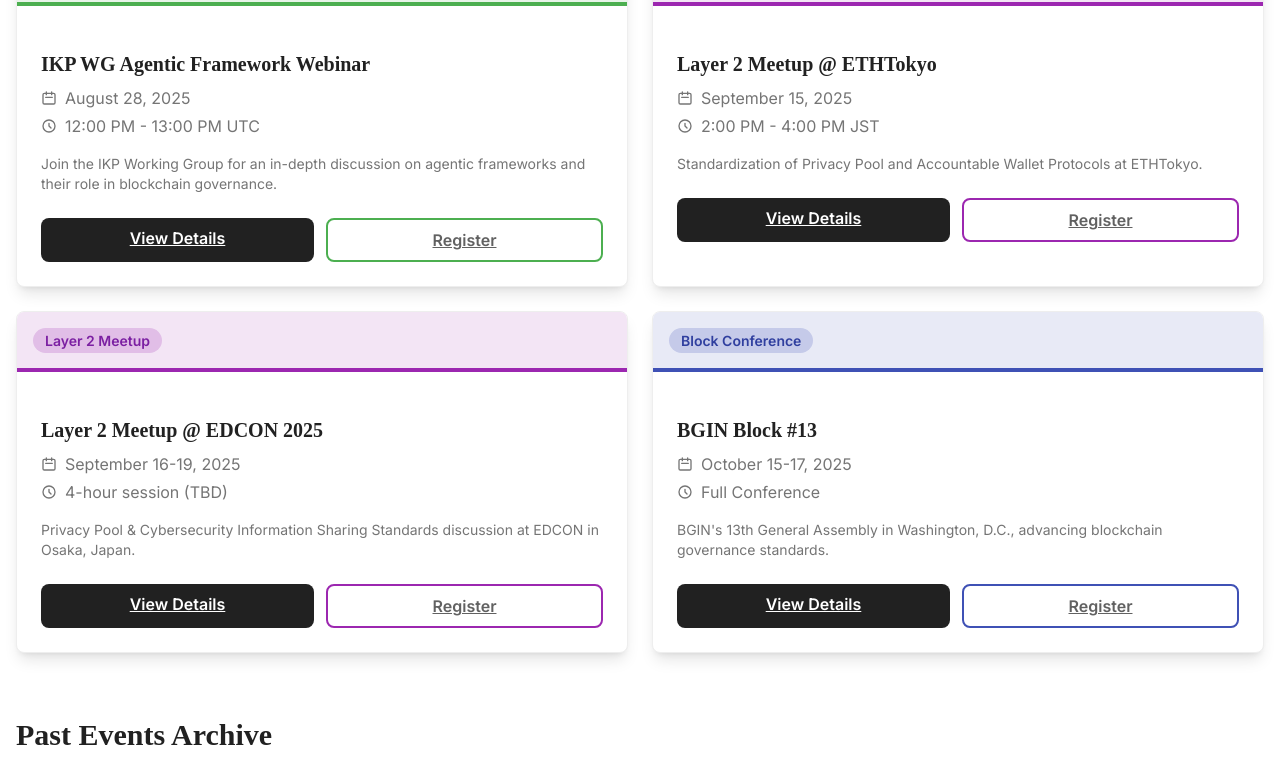
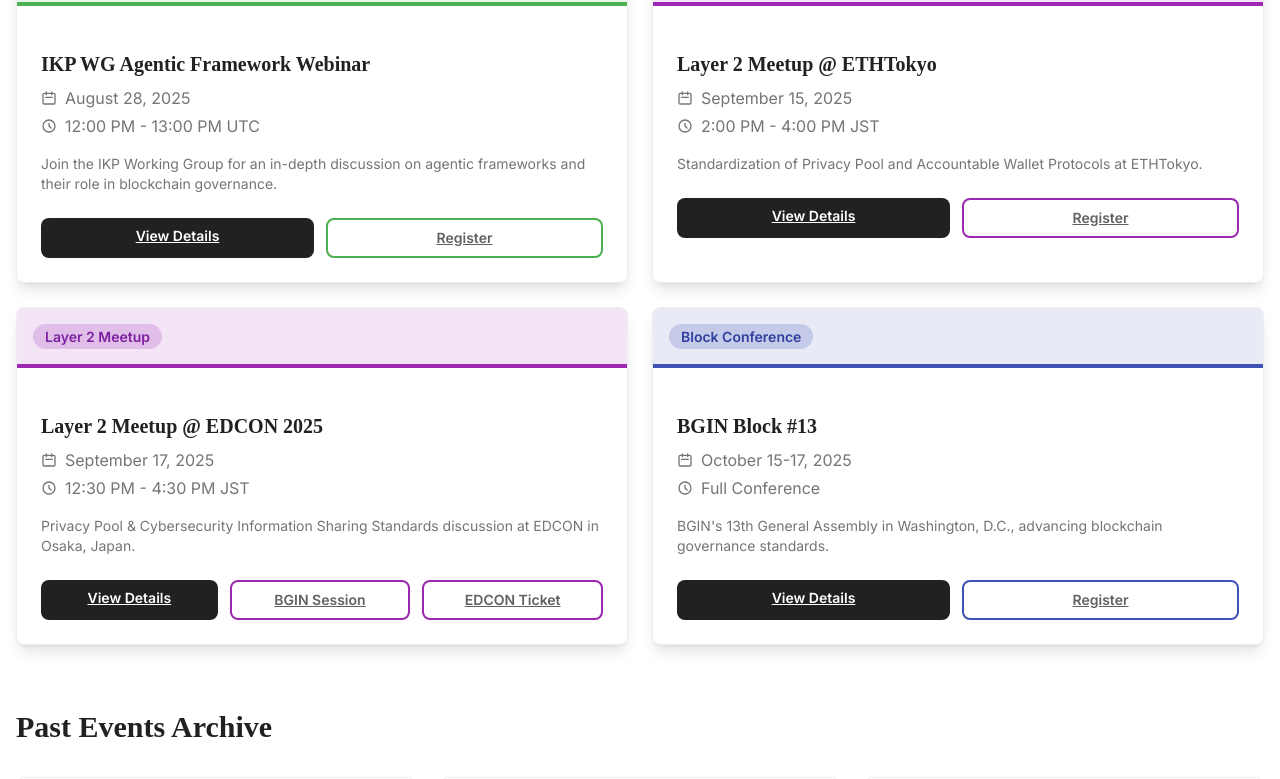
Before and after one commit to bgin-global/bgin-homepage, a Next.js app: page /events in a window 1280 px wide. Shown: the part 451-1230 px from the top of the page. Built offline with nearby package versions, Linux system fonts and the light colour scheme.

Commit message:
added edcon luma and changed edcon times

```diff
--- a/app/activities/layer2-meetup-overview/page.tsx
+++ b/app/activities/layer2-meetup-overview/page.tsx
@@ -107,10 +107,10 @@ export default function Layer2MeetupOverview() {
               <div className="p-6">
                 <div className="mb-4">
                   <p className="text-gray-600 mb-2">
-                    <strong className="text-gray-900">Date:</strong> September 16-19, 2025
+                    <strong className="text-gray-900">Date:</strong> September 17, 2025
                   </p>
                   <p className="text-gray-600 mb-2">
-                    <strong className="text-gray-900">Duration:</strong> 4-hour session (Date TBD)
+                    <strong className="text-gray-900">Time:</strong> 12:30 PM - 4:30 PM (JST)
                   </p>
                   <p className="text-gray-600 mb-2">
                     <strong className="text-gray-900">Location:</strong> Grand Green Osaka
@@ -128,20 +128,34 @@ export default function Layer2MeetupOverview() {
                   </ul>
                 </div>
 
+                <div className="mb-4 p-3 bg-gray-50 border border-gray-200 rounded-lg">
+                  <p className="text-sm text-gray-600">
+                    <strong>Note:</strong> EDCON registration is also required to attend this meetup
+                  </p>
+                </div>
+
                 <div className="flex gap-3">
                   <Link
                     href="/events/20250916-layer2-edcon"
-                    className="flex-1 bg-gray-900 text-white px-4 py-2 rounded-lg hover:bg-gray-800 transition-colors font-semibold text-center"
+                    className="flex-1 bg-gray-900 text-white px-4 py-2 rounded-lg hover:bg-gray-800 transition-colors font-semibold text-center text-sm"
                   >
                     Event Details
                   </Link>
                   <Link
-                    href="https://www.edcon.io/en/ticket"
-                    className="flex-1 border-2 border-purple-500 text-purple-600 px-4 py-2 rounded-lg hover:bg-purple-50 transition-colors font-semibold text-center"
+                    href="https://luma.com/6bnm90zw"
+                    className="flex-1 border-2 border-purple-500 text-purple-600 px-4 py-2 rounded-lg hover:bg-purple-50 transition-colors font-semibold text-center text-sm"
                     target="_blank"
                     rel="noopener noreferrer"
                   >
-                    Register via EDCON
+                    Register (Luma)
+                  </Link>
+                  <Link
+                    href="https://www.edcon.io/en/ticket"
+                    className="flex-1 border-2 border-purple-500 text-purple-600 px-4 py-2 rounded-lg hover:bg-purple-50 transition-colors font-semibold text-center text-sm"
+                    target="_blank"
+                    rel="noopener noreferrer"
+                  >
+                    EDCON Tickets
                   </Link>
                 </div>
               </div>
--- a/app/events/20250916-layer2-edcon/page.tsx
+++ b/app/events/20250916-layer2-edcon/page.tsx
@@ -58,9 +58,8 @@ export default function Layer2EDCONEvent() {
             <div>
               <div className="mb-6">
                 <h3 className="text-lg font-semibold text-gray-700 mb-2">📅 Date & Time</h3>
-                <p className="text-gray-600">September 16-19, 2025</p>
-                <p className="text-gray-600">4-hour half-day session</p>
-                <p className="text-gray-500 text-sm">(Exact date and time TBD)</p>
+                <p className="text-gray-600">September 17, 2025</p>
+                <p className="text-gray-600">12:30 PM - 4:30 PM (JST)</p>
               </div>
 
               <div className="mb-6">
@@ -87,7 +86,17 @@ export default function Layer2EDCONEvent() {
 
               <div className="mb-6">
                 <h3 className="text-lg font-semibold text-gray-700 mb-2">🎫 Registration</h3>
-                <p className="text-gray-600 mb-2">Registration through EDCON required</p>
+                <p className="text-gray-600 mb-3">Two registration options available:</p>
+                <div className="space-y-2">
+                  <Link
+                    href="https://luma.com/6bnm90zw"
+                    className="inline-flex items-center text-blue-600 hover:text-purple-800 font-medium text-sm"
+                    target="_blank"
+                    rel="noopener noreferrer"
+                  >
+                    Register for Layer2 Meetup (Luma) →
+                  </Link>
+                  <br />
                   <Link
                     href="https://www.edcon.io/en/ticket"
                     className="inline-flex items-center text-blue-600 hover:text-purple-800 font-medium text-sm"
@@ -96,6 +105,7 @@ export default function Layer2EDCONEvent() {
                   >
                     Register at EDCON 2025 →
                   </Link>
+                </div>
               </div>
             </div>
 
@@ -273,6 +283,14 @@ export default function Layer2EDCONEvent() {
 
           <div className="flex gap-4 justify-center flex-wrap">
             <Link
+              href="https://luma.com/6bnm90zw"
+              className="bg-white text-gray-900 px-8 py-4 rounded-lg hover:bg-gray-100 transition-colors font-semibold text-lg shadow-lg"
+              target="_blank"
+              rel="noopener noreferrer"
+            >
+              Register on Luma
+            </Link>
+            <Link
               href="https://www.edcon.io/en/ticket"
               className="bg-white text-gray-900 px-8 py-4 rounded-lg hover:bg-gray-100 transition-colors font-semibold text-lg shadow-lg"
               target="_blank"
--- a/app/events/page.tsx
+++ b/app/events/page.tsx
@@ -47,13 +47,14 @@ export default function EventsPage() {
     {
       id: "layer2-edcon",
       title: "Layer 2 Meetup @ EDCON 2025",
-      date: "September 16-19, 2025",
-      time: "4-hour session (TBD)",
+      date: "September 17, 2025",
+      time: "12:30 PM - 4:30 PM JST",
       type: "Layer 2 Meetup",
       description: "Privacy Pool & Cybersecurity Information Sharing Standards discussion at EDCON in Osaka, Japan.",
       link: "/events/20250916-layer2-edcon",
       color: eventTypeColors["Layer 2 Meetup"],
-      registerLink: "https://www.edcon.io/en/ticket"
+      registerLink: "https://luma.com/6bnm90zw",
+      secondaryRegisterLink: "https://www.edcon.io/en/ticket"
     },
     {
       id: "block13",
@@ -150,19 +151,31 @@ export default function EventsPage() {
                   <div className="flex gap-3">
                     <Link
                       href={event.link}
-                      className="flex-1 bg-gray-900 text-white px-4 py-2 rounded-lg hover:bg-gray-800 transition-colors font-semibold text-center"
+                      className="flex-1 bg-gray-900 text-white px-4 py-2 rounded-lg hover:bg-gray-800 transition-colors font-semibold text-center text-sm"
                     >
                       View Details
                     </Link>
                     {event.registerLink ? (
+                      <>
                         <Link
                           href={event.registerLink}
-                        className={`flex-1 border-2 ${event.color.split(' ')[1]} text-gray-700 px-4 py-2 rounded-lg hover:bg-gray-50 transition-colors font-semibold text-center`}
+                          className={`flex-1 border-2 ${event.color.split(' ')[1]} text-gray-700 px-4 py-2 rounded-lg hover:bg-gray-50 transition-colors font-semibold text-center text-sm`}
                           target="_blank"
                           rel="noopener noreferrer"
                         >
-                        Register
+                          {event.id === "layer2-edcon" ? "BGIN Session" : "Register"}
                         </Link>
+                        {(event as any).secondaryRegisterLink && (
+                          <Link
+                            href={(event as any).secondaryRegisterLink}
+                            className={`flex-1 border-2 ${event.color.split(' ')[1]} text-gray-700 px-4 py-2 rounded-lg hover:bg-gray-50 transition-colors font-semibold text-center text-sm`}
+                            target="_blank"
+                            rel="noopener noreferrer"
+                          >
+                            EDCON Ticket
+                          </Link>
+                        )}
+                      </>
                     ) : (
                       <button
                         className="flex-1 bg-gray-200 text-gray-500 px-4 py-2 rounded-lg cursor-not-allowed font-semibold"
--- a/app/news/agentic-framework-webinar/page.tsx
+++ b/app/news/agentic-framework-webinar/page.tsx
@@ -132,7 +132,7 @@ export default function AgenticFrameworkWebinarPage() {
             <div className="space-y-6">
               <div>
                 <p className="font-medium text-black">🇯🇵 BGIN Workshop at EDCON Osaka</p>
-                <p className="text-gray-700">Date: September 16-19, 2025 • Location: Osaka, Japan</p>
+                <p className="text-gray-700">Date: September 17, 2025 • Location: Osaka, Japan</p>
               </div>
               <div>
                 <p className="font-medium text-black">🇺🇸 Block 13: The BGIN&apos;ing of Agentic Governance</p>
--- a/app/news/layer2-ethtokyo-edcon-2025/Layer2MeetupNewsShared.tsx
+++ b/app/news/layer2-ethtokyo-edcon-2025/Layer2MeetupNewsShared.tsx
@@ -146,7 +146,7 @@ export default function Layer2MeetupNewsShared({ lang }: { lang: Lang }) {
           </h3>
 
           <div className="text-gray-700 space-y-2 mb-6">
-            <p><strong>Date:</strong> September 16-19, 2025 (4-hour half-day session, exact date TBD)</p>
+            <p><strong>Date:</strong> September 17, 2025, 12:30 PM - 4:30 PM (JST)</p>
             <p><strong>Location:</strong> Congres Square Grand Green Osaka</p>
             <p><strong>Themes:</strong></p>
             <ol className="list-decimal list-inside ml-4 space-y-1">
@@ -306,7 +306,7 @@ export default function Layer2MeetupNewsShared({ lang }: { lang: Lang }) {
           </h3>
 
           <div className="text-gray-700 space-y-2 mb-6">
-            <p><strong>日時：</strong> 2025年9月16-19日（4時間の半日セッション、詳細日時未定）</p>
+            <p><strong>日時：</strong> 2025年9月17日 12:30 - 16:30（日本時間）</p>
             <p><strong>場所：</strong> コングレスクエア グラングリーン大阪</p>
             <p><strong>テーマ：</strong></p>
             <ol className="list-decimal list-inside ml-4 space-y-1">
```
Lines whose indentation alone changed are shown as unchanged.
